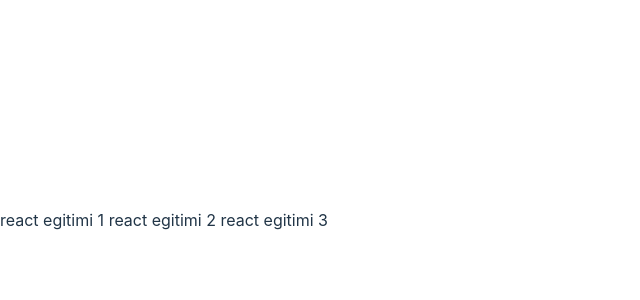
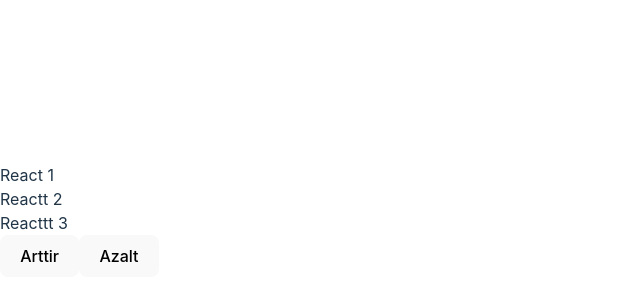
Before and after one commit to enversaglam/React-Bootcamp-Brknt, a React (Vite) app: page / in a window 1280 px wide. Shown: the part 180-480 px from the top of the page, without its empty margins (0-640 px from the left). Built offline with nearby package versions, Linux system fonts and the light colour scheme.

Commit message:
props first

```diff
--- a/src/App.jsx
+++ b/src/App.jsx
@@ -3,15 +3,20 @@ import reactLogo from './assets/react.svg'
 import viteLogo from '/vite.svg'
 import './App.css' */
 
+import Button from "./components/Button"
+import Text from "./components/Text"
+
 function App() {
   // const [count, setCount] = useState(0)
-
+  //props - kavrami
   return (
-    <div>
-      react egitimi 1
-      react egitimi 2
-      react egitimi 3
-    </div>
+    <>
+    <Text number={"1"} name={"React"}/>
+    <Text number={"2"} name={"Reactt"}/>
+    <Text number={"3"} name={"Reacttt"}/>
+    <Button name={"Arttir"}/>
+    <Button name={"Azalt"}/>
+    </>
       /* <div>
         <a href="https://vite.dev" target="_blank">
           <img src={viteLogo} className="logo" alt="Vite logo" />
--- /dev/null
+++ b/src/components/Button.jsx
@@ -0,0 +1,9 @@
+// import React from 'react'
+
+const Button = ({name}) => {
+  return (
+    <button>{name}</button>
+  )
+}
+
+export default Button
--- /dev/null
+++ b/src/components/Text.jsx
@@ -0,0 +1,10 @@
+//import React from 'react'
+
+const Text = ({number, name}) => {
+    console.log(number, "number")
+  return (
+    <div>{name} {number}</div>
+  )
+}
+
+export default Text
```
